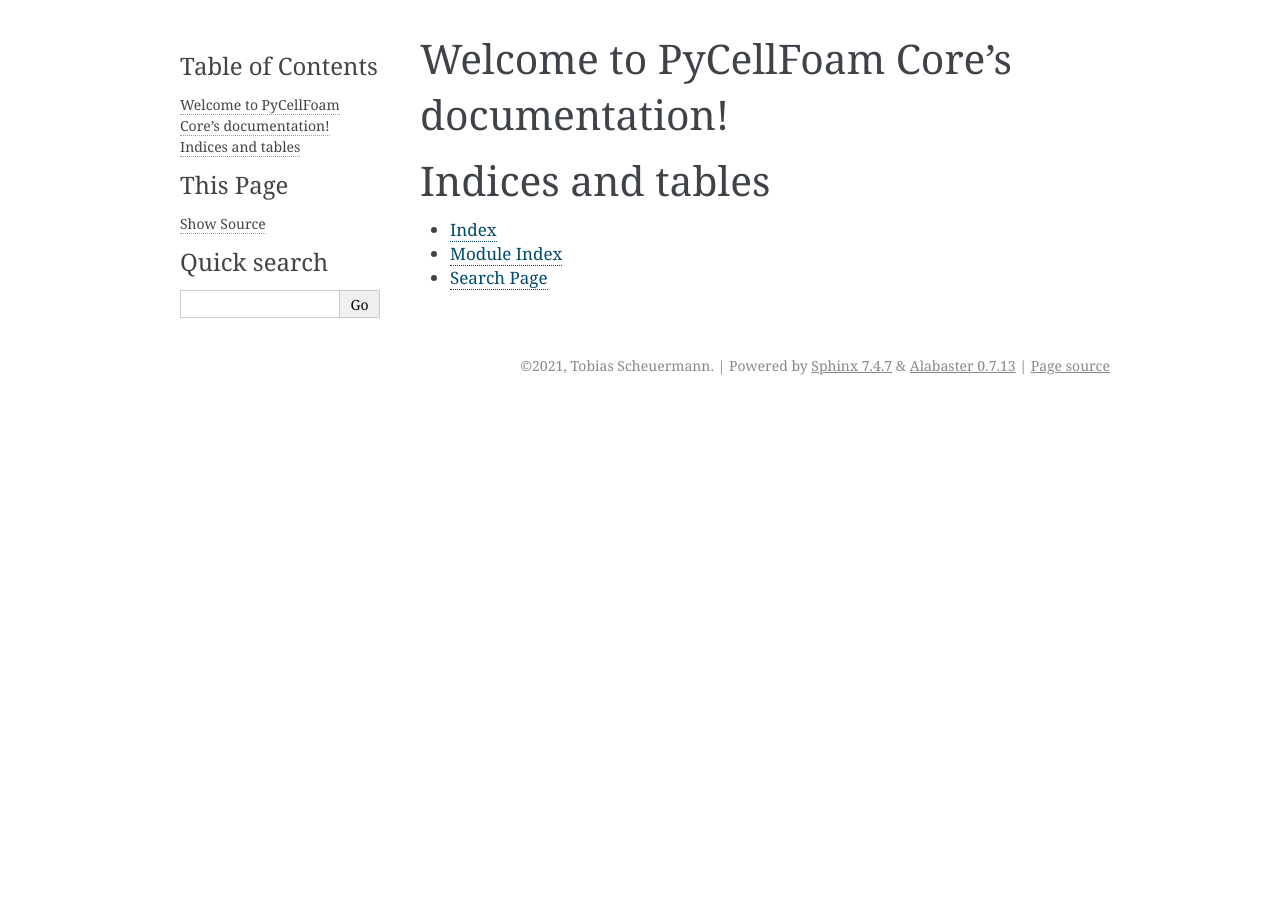
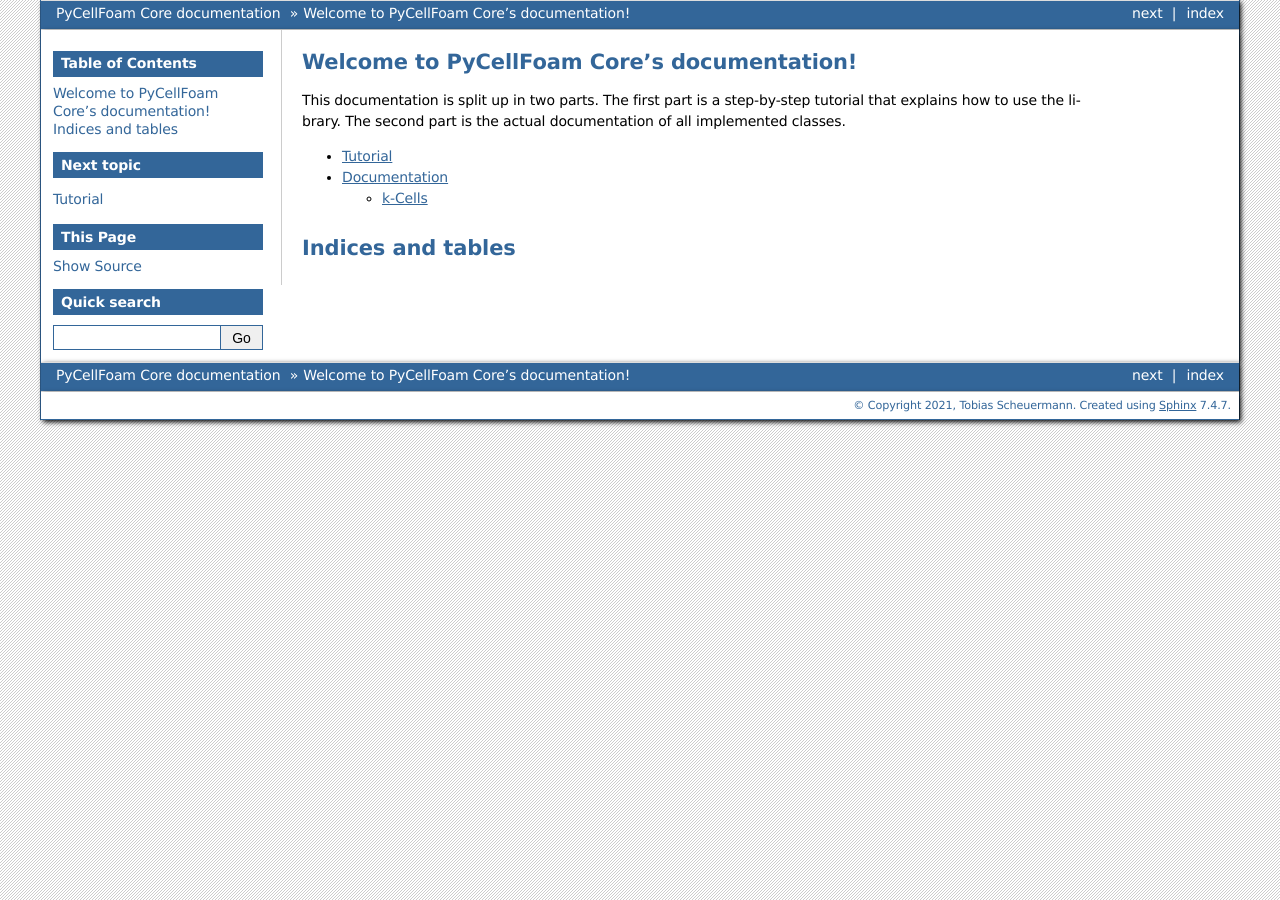
Before and after one commit to pyCellFoam/pyCellFoamCore, a Sphinx documentation site: the page built from doc/source/index.rst, in a window 1280 px wide. Built offline with Sphinx 7.4.7, drawn with Linux system fonts in a browser that asks for light colours.

Commit message:
Added first entries to documentation

```diff
--- a/doc/source/conf.py
+++ b/doc/source/conf.py
@@ -27,8 +27,7 @@
 # Add any Sphinx extension module names here, as strings. They can be
 # extensions coming with Sphinx (named 'sphinx.ext.*') or your custom
 # ones.
-extensions = [
-]
+extensions = ['sphinxcontrib.fulltoc']
 
 # Add any paths that contain templates here, relative to this directory.
 templates_path = ['_templates']
@@ -44,7 +43,7 @@
 # The theme to use for HTML and HTML Help pages.  See the documentation for
 # a list of builtin themes.
 #
-html_theme = 'alabaster'
+html_theme = 'bizstyle'
 
 # Add any paths that contain custom static files (such as style sheets) here,
 # relative to this directory. They are copied after the builtin static files,
--- /dev/null
+++ b/doc/source/documentation.rst
@@ -0,0 +1,9 @@
+###############################################################################
+Documentation
+###############################################################################
+
+.. toctree::
+   :maxdepth: 2
+   :titlesonly:
+
+   documentation/kCells
--- /dev/null
+++ b/doc/source/documentation/kCells/cell.rst
@@ -0,0 +1,3 @@
+###############################################################################
+Cell
+###############################################################################
--- a/doc/source/index.rst
+++ b/doc/source/index.rst
@@ -1,20 +1,47 @@
-.. PyCellFoam Core documentation master file, created by
-   sphinx-quickstart on Mon Jun  7 21:15:39 2021.
-   You can adapt this file completely to your liking, but it should at least
-   contain the root `toctree` directive.
+###############################################################################
+Welcome to PyCellFoam Core's documentation!
+###############################################################################
 
-Welcome to PyCellFoam Core's documentation!
-===========================================
+
+This documentation is split up in two parts.
+The first part is a step-by-step tutorial that explains how to use the library.
+The second part is the actual documentation of all implemented classes.
+
+
+
 
 .. toctree::
    :maxdepth: 2
-   :caption: Contents:
+   :titlesonly:
+
+   tutorial
+   documentation
 
 
 
+..
+	###############################################################################
+	Test Chapter
+	###############################################################################
+
+	*******************************************************************************
+	Test Section
+	*******************************************************************************
+
+	Test Subsection
+	===============================================================================
+
+	Test Subsubsection
+	-------------------------------------------------------------------------------
+
+	Test Paragraph
+	^^^^^^^^^^^^^^^^^^^^^^^^^^^^^^^^^^^^^^^^^^^^^^^^^^^^^^^^^^^^^^^^^^^^^^^^^^^^^^^
+
+	Test Subparagraph
+	"""""""""""""""""""""""""""""""""""""""""""""""""""""""""""""""""""""""""""""""
+
+
+
+###############################################################################
 Indices and tables
-==================
-
-* :ref:`genindex`
-* :ref:`modindex`
-* :ref:`search`
+###############################################################################
--- /dev/null
+++ b/doc/source/tutorial.rst
@@ -0,0 +1,3 @@
+###############################################################################
+Tutorial
+###############################################################################
```
Also changed, not shown: doc/source/documentation/kCells.rst (added, +9 -0 lines).
